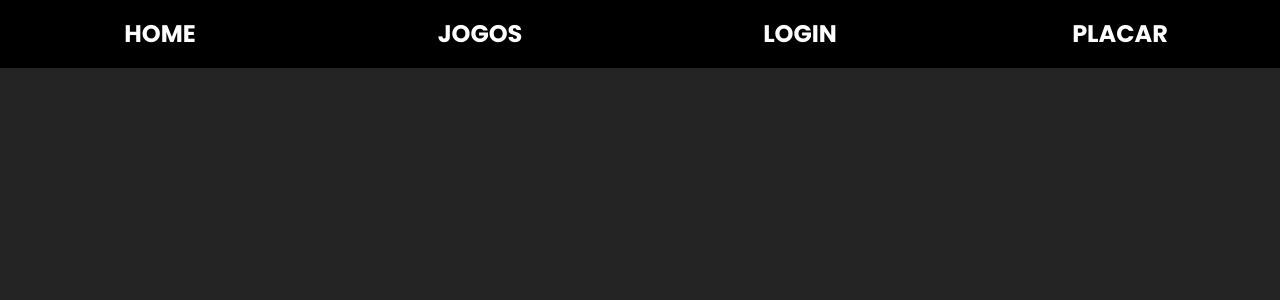
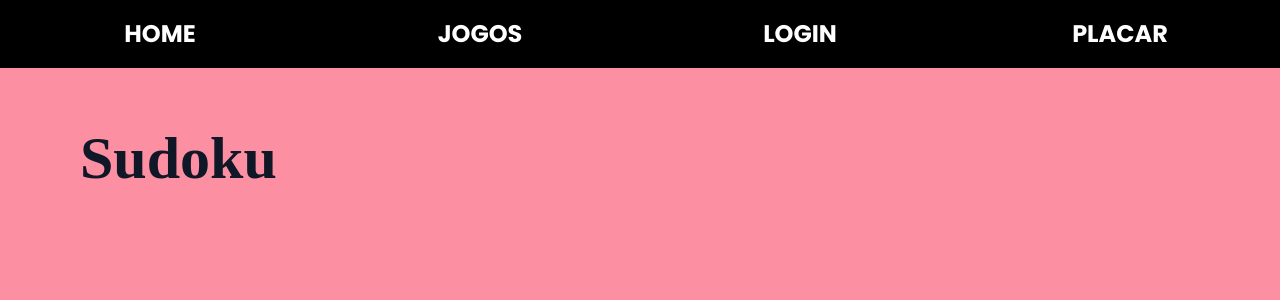
Before and after one commit to LucasWithBoots/racionix-vite, a React (Vite) app: page /games/sudoku in a window 1280 px wide. Shown: the top 300 px of the page. Built offline with nearby package versions, Linux system fonts and the light colour scheme; a web font is replaced by a local one.

Commit message:
new routes

```diff
--- a/src/App.tsx
+++ b/src/App.tsx
@@ -5,6 +5,8 @@ import Login from "./pages/Login";
 import Home from "./pages/Home";
 import Leaderboard from "./pages/Leaderboard";
 import Register from "./pages/Register";
+import Sudoku from "./pages/games/Sudoku";
+import Minesweeper from "./pages/games/Minesweeper";
 
 function App() {
     return (
@@ -16,6 +18,8 @@ function App() {
                 <Route path="/login" element={<Login />} />
                 <Route path="/register" element={<Register />} />
                 <Route path="/leaderboard" element={<Leaderboard />} />
+                <Route path="/games/sudoku" element={<Sudoku />} />
+                <Route path="/games/minesweeper" element={<Minesweeper />} />
             </Routes>
         </>
     );
--- a/src/pages/Games.tsx
+++ b/src/pages/Games.tsx
@@ -1,3 +1,4 @@
+import { NavLink } from "react-router";
 import GameButton from "../components/GameButton";
 import setBodyColor from "../util/BodyColor";
 
@@ -8,16 +9,20 @@ export default function Jogos() {
         <div className="pt-15 px-20">
             <h1 className="h1-style mb-15">Jogos</h1>
             <div className="flex gap-10">
+                <NavLink to="/games/minesweeper">
                     <GameButton
                         subtitle={"DC"}
                         title={"Campo Minado"}
                         cover={"minesweeper.webp"}
                     />
+                </NavLink>
+                <NavLink to="/games/sudoku">
                     <GameButton
                         subtitle={"Marvel"}
                         title={"Sudoku"}
                         cover={"sudoku.webp"}
                     />
+                </NavLink>
             </div>
         </div>
     );
--- /dev/null
+++ b/src/pages/games/Minesweeper.tsx
@@ -0,0 +1,10 @@
+import setBodyColor from "../../util/BodyColor";
+
+export default function Minesweeper() {
+    setBodyColor({ color: "#94E38B" });
+    return (
+        <div className="pt-15 px-20">
+            <h1 className="h1-style mb-15">Campo Minado</h1>
+        </div>
+    );
+}
--- /dev/null
+++ b/src/pages/games/Sudoku.tsx
@@ -0,0 +1,11 @@
+import setBodyColor from "../../util/BodyColor";
+
+export default function Sudoku() {
+    setBodyColor({ color: "#FC90A2" });
+
+    return (
+        <div className="pt-15 px-20">
+            <h1 className="h1-style mb-15">Sudoku</h1>
+        </div>
+    );
+}
```
Lines whose indentation alone changed are shown as unchanged.
